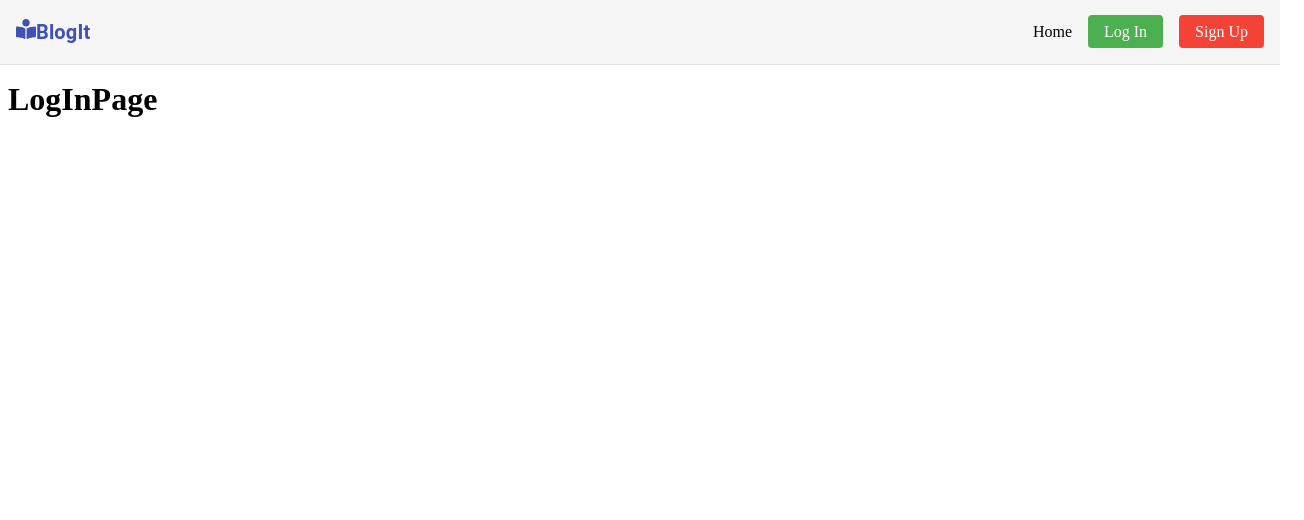
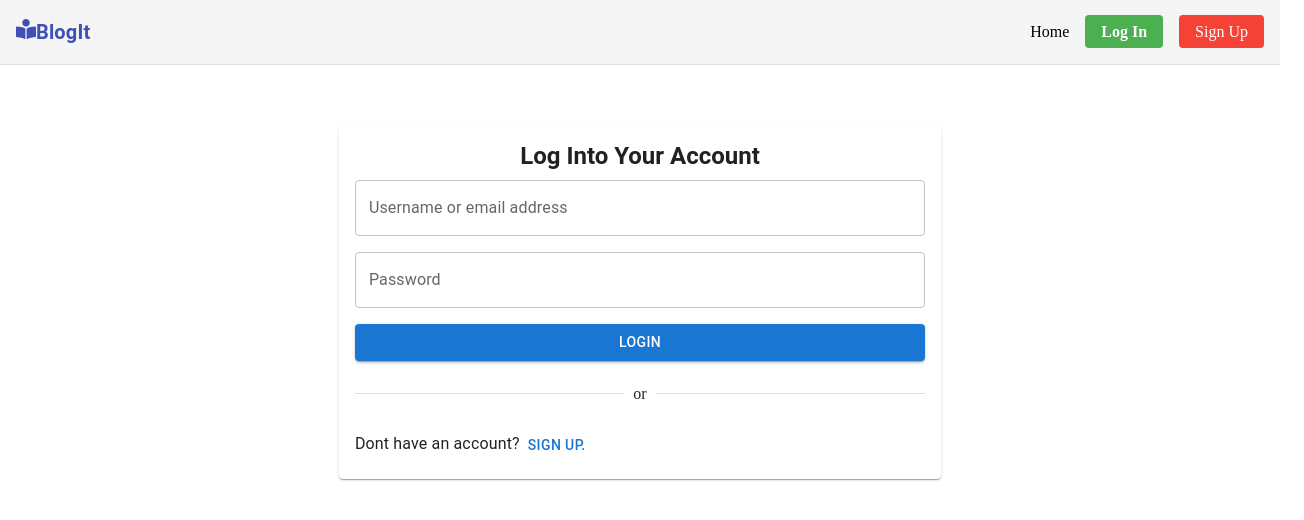
Before and after one commit to Jeroboam-francis/Frontend_BlogIt, a React (Vite) app: page /login in a window 1280 px wide. Shown: the top 520 px of the page, 1304 px wide, since content can reach past the window. Built offline with nearby package versions, Linux system fonts and the light colour scheme.

Commit message:
implement log in

```diff
--- a/src/Components/NavigationBar/NavigationBar.jsx
+++ b/src/Components/NavigationBar/NavigationBar.jsx
@@ -1,8 +1,19 @@
 import { NavLink } from "react-router-dom";
 import { Typography } from "@mui/material";
 import Logo from "../Logo/Logo";
+import useUserStore from "../../store/userStore";
 
-function NavigationBar() {
+const NavigationBar = () => {
+  const user = useUserStore((state) => state.user);
+  const removeUserinformation = useUserStore(
+    (state) => state.removeUserinformation
+  );
+
+  function handleLogout() {
+    removeUserinformation();
+  }
+
+  if (!user) {
     return (
       <div
         style={{
@@ -77,27 +88,75 @@ function NavigationBar() {
         </ol>
       </div>
     );
+  } else {
+    return (
+      // TODO: implement a header for logged in users with blogs and other pages
+
+      <div
+        style={{
+          position: "fixed",
+          top: 0,
+          left: 0,
+          right: 0,
+          backgroundColor: "#f5f5f5",
+          padding: "16px",
+          display: "flex",
+          alignItems: "center",
+          justifyContent: "space-between",
+          borderBottom: "1px solid #e0e0e0",
+          zIndex: 1000,
+        }}
+      >
+        {/* Logo and Name */}
+        <div style={{ display: "flex", alignItems: "center" }}>
+          <Typography
+            variant="h6"
+            component="div"
+            sx={{ fontWeight: "bold", color: "#3f51b5" }}
+          >
+            <Logo />
+            <h1> you are logged in to BlogIt</h1>
+          </Typography>
+        </div>
+
+        {/* Logged-in Navigation */}
+        <div style={{ display: "flex", alignItems: "center" }}>
+          <span style={{ marginRight: "16px" }}>
+            Welcome, {user.name || "User"}
+          </span>
+          <button
+            onClick={handleLogout}
+            style={{
+              backgroundColor: "#f44336",
+              color: "white",
+              padding: "8px 16px",
+              borderRadius: "4px",
+              border: "none",
+              cursor: "pointer",
+            }}
+          >
+            Logout
+          </button>
+        </div>
+      </div>
+    );
+  }
+};
+
+function NavigationLink({ to, label, style }) {
+  return (
+    <NavLink
+      to={to}
+      style={({ isActive }) => ({
+        textDecoration: "none",
+        color: isActive ? "#1976d2" : "inherit",
+        fontWeight: isActive ? "bold" : "normal",
+        ...style,
+      })}
+    >
+      {label}
+    </NavLink>
+  );
 }
 
 export default NavigationBar;
-
-function NavigationLink({ to, label, style }) {
-  return (
-    <div>
-      <NavLink
-        to={to}
-        style={{
-          textDecoration: "none",
-          color: "inherit",
-          ...style,
-        }}
-        activeStyle={{
-          fontWeight: "bold",
-          color: "#1976d2",
-        }}
-      >
-        {label}
-      </NavLink>
-    </div>
-  );
-}
--- a/src/Pages/LogInPage/LogInPage.jsx
+++ b/src/Pages/LogInPage/LogInPage.jsx
@@ -1,12 +1,126 @@
 import Header from "../../Components/Header/Header";
+import {
+  Grid,
+  Paper,
+  TextField,
+  Button,
+  Divider,
+  Typography,
+  CircularProgress,
+  Alert,
+} from "@mui/material";
+import { Link } from "react-router-dom";
+import useUserStore from "../../store/userStore";
+import { useNavigate } from "react-router-dom";
+import { useMutation } from "@tanstack/react-query";
+import axios from "axios";
 
-function LogInPage() {
+import { useState } from "react";
+
+function Login() {
+  const [identifier, setIdentifier] = useState("");
+  const [password, setPassword] = useState("");
+  const [formError, setFormError] = useState(null);
+  const setUserInformation = useUserStore((state) => state.setUserInformation);
+  const navigate = useNavigate();
+
+  const { isPending, mutate } = useMutation({
+    mutationKey: ["login-user"],
+    mutationFn: async () => {
+      const response = await axios.post(
+        `http://localhost:4000/auth/login`,
+        { identifier, password },
+        { withCredentials: true }
+      );
+
+      return response.data;
+    },
+    onSuccess: (data) => {
+      setUserInformation(data);
+      navigate("/", { replace: true });
+    },
+    onError: (error) => {
+      if (axios.isAxiosError(error)) {
+        const serverMessage = error.response.data.message;
+        setFormError(serverMessage);
+      } else {
+        setFormError("Something went wrong");
+      }
+    },
+  });
+
+  function handleSubmit(e) {
+    setFormError(null);
+    e.preventDefault();
+    mutate();
+    console.log(identifier, password);
+  }
+
   return (
-    <div>
+    <Grid container component="section" justifyContent="center">
       <Header />
-      <h1>LogInPage</h1>
-    </div>
+      <Grid
+        sx={{
+          gridColumn: { xs: "span 12", md: "span 7", lg: "span 5" },
+          mt: 8,
+        }}
+      >
+        <Paper component="form" sx={{ padding: 2 }} onSubmit={handleSubmit}>
+          <Typography
+            variant="h5"
+            textAlign="center"
+            fontWeight="bold"
+            gutterBottom
+            textTransform="capitalize"
+          >
+            Log into your account
+          </Typography>
+          {formError && (
+            <Alert severity="error" sx={{ mb: 2 }}>
+              {formError}
+            </Alert>
+          )}
+          <TextField
+            type="text"
+            label="Username or email address"
+            placeholder="Your username or email address"
+            fullWidth
+            sx={{ marginBottom: 2 }}
+            value={identifier}
+            onChange={(e) => setIdentifier(e.target.value)}
+          />
+          <TextField
+            type="password"
+            label="Password"
+            placeholder="Your password"
+            fullWidth
+            sx={{ marginBottom: 2 }}
+            value={password}
+            onChange={(e) => setPassword(e.target.value)}
+          />
+          <Button
+            variant="contained"
+            fullWidth
+            type="submit"
+            disabled={isPending}
+          >
+            {isPending ? (
+              <CircularProgress size={24} color="inherit" />
+            ) : (
+              "Login "
+            )}
+          </Button>
+          <Divider sx={{ my: 3 }}>or</Divider>
+          <Typography variant="body1">
+            Dont have an account?
+            <Button component={Link} to="/register">
+              Sign Up.
+            </Button>
+          </Typography>
+        </Paper>
+      </Grid>
+    </Grid>
   );
 }
 
-export default LogInPage;
+export default Login;
--- a/src/Pages/MyProfilePage/MyProfilePage.jsx
+++ b/src/Pages/MyProfilePage/MyProfilePage.jsx
@@ -1,5 +1,3 @@
-
-
 function MyProfilePage() {
   return <div>MyProfilePage</div>;
 }
--- a/src/Pages/SignUpPage/SignUpPage.jsx
+++ b/src/Pages/SignUpPage/SignUpPage.jsx
@@ -28,15 +28,21 @@ function SignUp() {
   const { isPending, mutate } = useMutation({
     mutationKey: ["register-user"],
     mutationFn: async () => {
-      const response = await axios.post(`http://localhost:4000/auth/register`, {
+      const payload = {
         firstName,
         lastName,
         userName,
         emailAddress,
         password,
-      });
+      };
+      console.log("Register payload:", payload);
+      const response = await axios.post(
+        `http://localhost:4000/auth/register`,
+        payload
+      );
       return response.data;
     },
+
 
     onSuccess: () => {
       navigate("/login");
@@ -55,19 +61,24 @@ function SignUp() {
   function handleRegister(e) {
     e.preventDefault();
     setFormError(null);
-    // console.log({
-    //   firstName,
-    //   lastName,
-    //   emailAddress,
-    //   userName,
-    //   password,
-    //   confirmedPassword,
-    // });
+
+    if (
+      !firstName ||
+      !lastName ||
+      !emailAddress ||
+      !userName ||
+      !password ||
+      !confirmedPassword
+    ) {
+      setFormError("All fields are required");
+      return;
+    }
 
     if (password !== confirmedPassword) {
-      setFormError("Password did not match");
+      setFormError("Passwords do not match");
       return;
     }
+
     mutate();
   }
 
--- /dev/null
+++ b/src/store/userStore.js
@@ -0,0 +1,19 @@
+import { create } from "zustand";
+import { persist } from "zustand/middleware";
+
+function userStore(set) {
+  return {
+    user: null,
+    setUserInformation: (userObj) => {
+      set({ user: userObj });
+    },
+
+    removeUserinformation: () => {
+      set({ user: null });
+    },
+  };
+}
+
+const useUserStore = create(persist(userStore, { name: "user-info" }));
+
+export default useUserStore;
```
Also changed, not shown: src/Components/Protected/Protected.jsx (added, +18 -0 lines). Lines whose indentation alone changed are shown as unchanged.
